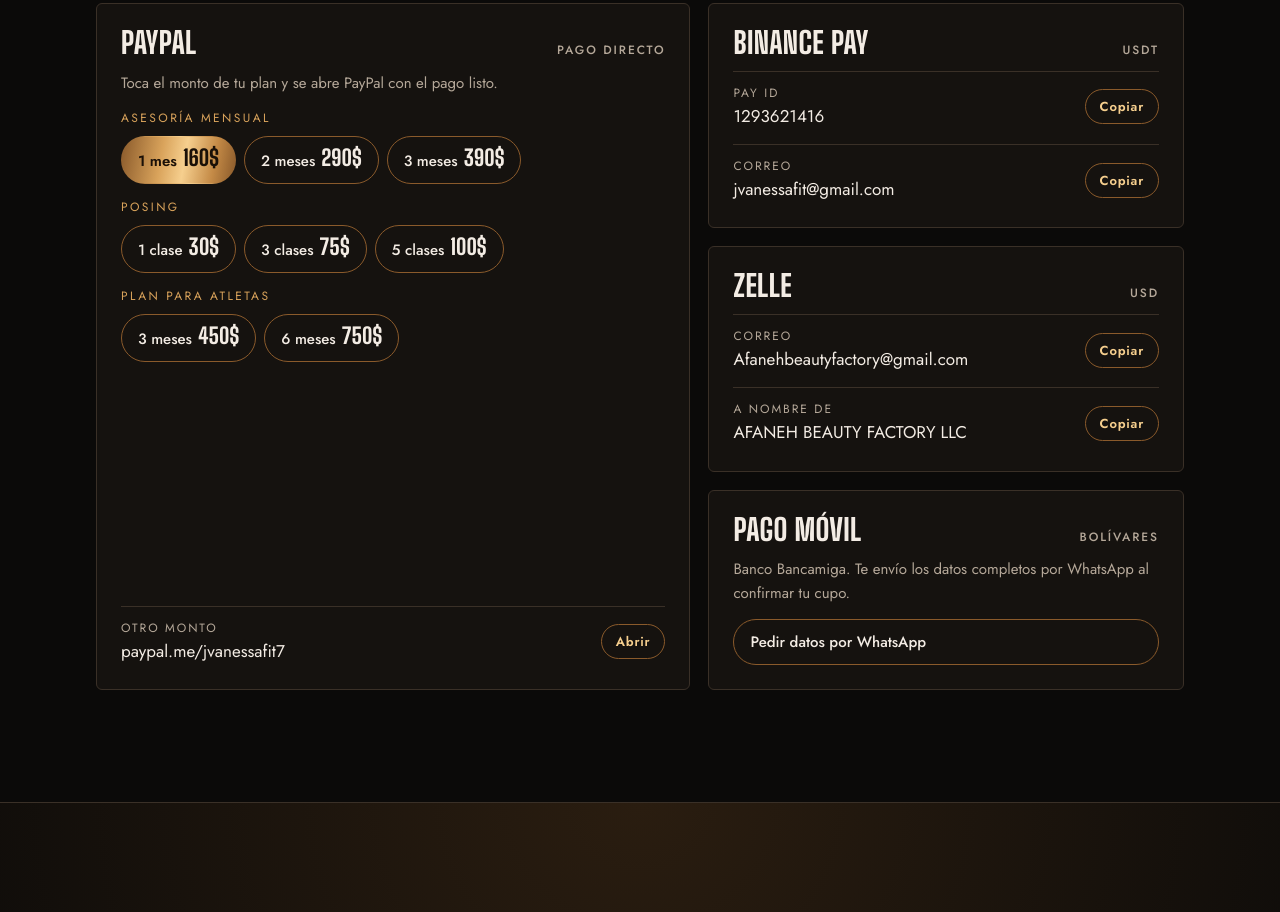
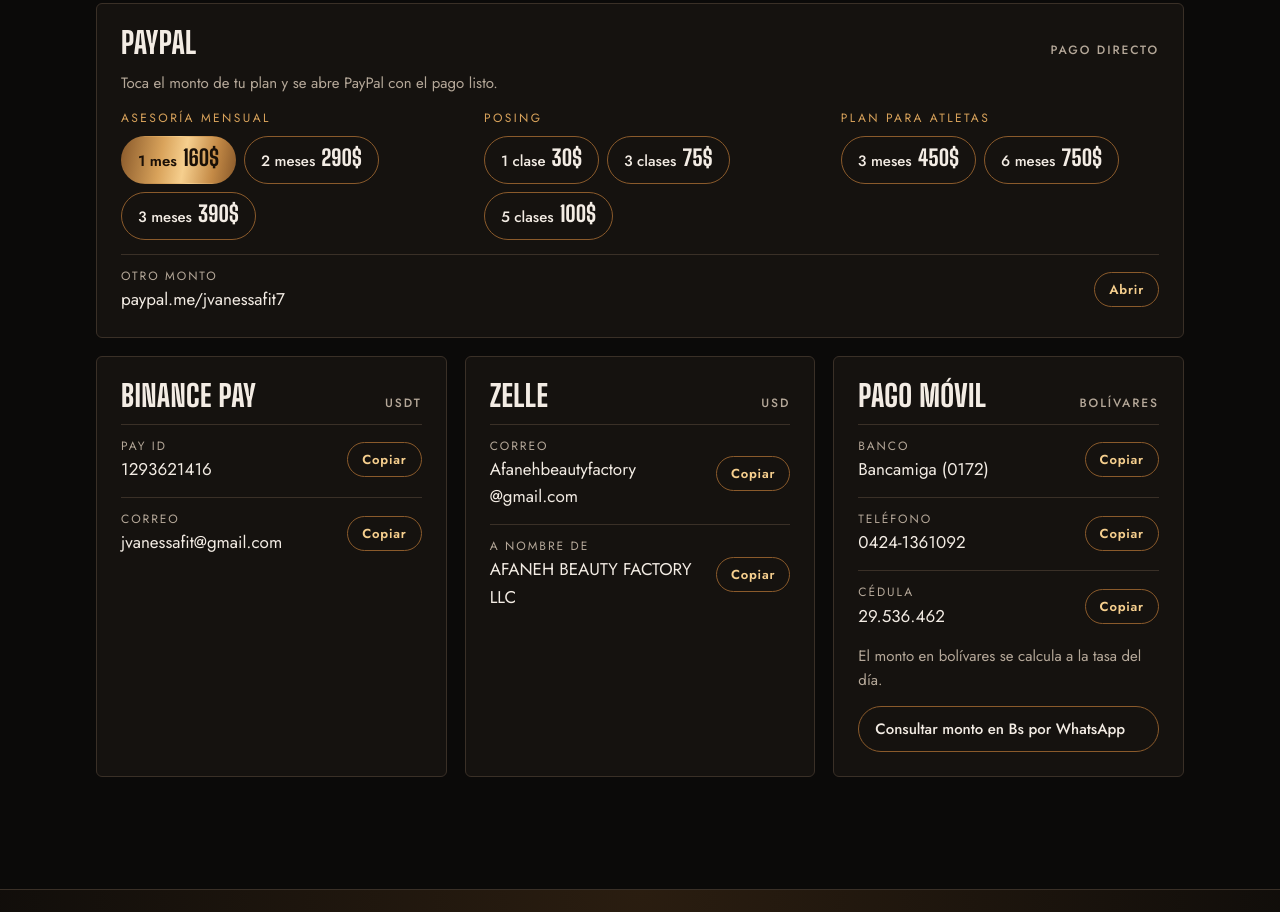
Before and after one commit to vanessa-fit/vanessa-fit.github.io, a plain HTML site: page index.html in a window 1280 px wide. Shown: the part 8041-8953 px from the top of the page. Drawn offline with nearby package versions, Linux system fonts and the light colour scheme.

Commit message:
Pago Móvil con datos completos y bloque de pagos reorganizado
Co-Authored-By: Claude Opus 5.5 <noreply@anthropic.com>

```diff
--- a/index.html
+++ b/index.html
@@ -197,8 +197,6 @@ footer { padding-block: 22px; text-align: center; color: var(--muted); font-size
 
 /* RESPONSIVE */
 @media (max-width: 900px) {
-  .pay-grid { grid-template-columns: 1fr; }
-  .pay-card.paypal { grid-row: auto; }
   .hero-grid, .welcome, .method, .cert { grid-template-columns: 1fr; }
   .hero-photo { order: -1; max-width: 520px; }
   .plans, .rules, .benefits { grid-template-columns: 1fr; }
@@ -238,10 +236,11 @@ footer { padding-block: 22px; text-align: center; color: var(--muted); font-size
 .notice { display: flex; gap: 14px; align-items: flex-start; background: #1d160e; border: 1px solid var(--gold-lo); border-radius: 6px; padding: 16px 20px; margin-bottom: 22px; color: var(--text); font-size: 16px; }
 .notice b { color: var(--gold-hi); font-weight: 600; }
 .notice a { color: var(--gold-hi); }
-.pay-grid { display: grid; grid-template-columns: 1.25fr 1fr; gap: 18px; }
+.pay-grid { display: grid; grid-template-columns: repeat(3, 1fr); gap: 18px; }
 .pay-card { background: var(--ink-2); border: 1px solid var(--line); border-radius: 6px; padding: 24px; display: flex; flex-direction: column; gap: 14px; min-width: 0; }
-.pay-card.paypal { grid-row: span 3; }
-.pay-card.paypal .field { margin-top: auto; }
+.pay-card.paypal { grid-column: 1 / -1; display: grid; grid-template-columns: repeat(3, auto) 1fr; column-gap: 40px; row-gap: 14px; align-items: start; }
+.pay-card.paypal > h3, .pay-card.paypal > p { grid-column: 1 / -1; }
+.pay-card.paypal > .field { grid-column: 1 / -1; }
 .pay-card h3 { font-size: 30px; display: flex; align-items: baseline; justify-content: space-between; gap: 12px; }
 .pay-card h3 small { font-family: var(--f-body); font-size: 12px; font-weight: 500; letter-spacing: .16em; color: var(--muted); }
 .pay-card p { margin: 0; color: var(--muted); font-size: 15px; }
@@ -259,7 +258,7 @@ footer { padding-block: 22px; text-align: center; color: var(--muted); font-size
 .copy { flex: none; font: 600 13px var(--f-body); letter-spacing: .06em; color: var(--gold-hi); background: transparent; border: 1px solid var(--gold-lo); border-radius: 999px; padding: 7px 14px; cursor: pointer; }
 .copy:hover { border-color: var(--gold); }
 .copy.ok { color: #1a1007; background: var(--gold-grad); border-color: transparent; }
-@media (max-width: 900px) { .pay-grid { grid-template-columns: 1fr; } .pay-card.paypal { grid-row: auto; } }
+@media (max-width: 900px) { .pay-grid { grid-template-columns: 1fr; } .pay-card.paypal { display: flex; } }
 </style>
 
 <header class="hero">
@@ -543,17 +542,20 @@ footer { padding-block: 22px; text-align: center; color: var(--muted); font-size
       <article class="pay-card">
         <h3>Binance Pay <small>USDT</small></h3>
         <div class="field"><div><small>Pay ID</small><code>1293621416</code></div><button class="copy" type="button" data-copy="1293621416">Copiar</button></div>
-        <div class="field"><div><small>Correo</small><code>jvanessafit@gmail.com</code></div><button class="copy" type="button" data-copy="jvanessafit@gmail.com">Copiar</button></div>
+        <div class="field"><div><small>Correo</small><code>jvanessafit<wbr>@gmail.com</code></div><button class="copy" type="button" data-copy="jvanessafit@gmail.com">Copiar</button></div>
       </article>
       <article class="pay-card">
         <h3>Zelle <small>USD</small></h3>
-        <div class="field"><div><small>Correo</small><code>Afanehbeautyfactory@gmail.com</code></div><button class="copy" type="button" data-copy="Afanehbeautyfactory@gmail.com">Copiar</button></div>
+        <div class="field"><div><small>Correo</small><code>Afanehbeautyfactory<wbr>@gmail.com</code></div><button class="copy" type="button" data-copy="Afanehbeautyfactory@gmail.com">Copiar</button></div>
         <div class="field"><div><small>A nombre de</small><code>AFANEH BEAUTY FACTORY LLC</code></div><button class="copy" type="button" data-copy="AFANEH BEAUTY FACTORY LLC">Copiar</button></div>
       </article>
       <article class="pay-card">
         <h3>Pago Móvil <small>BOLÍVARES</small></h3>
-        <p>Banco Bancamiga. Te envío los datos completos por WhatsApp al confirmar tu cupo.</p>
-        <a class="pay-link" href="https://wa.me/584241361092?text=Hola%20Vanessa%2C%20quiero%20pagar%20en%20bol%C3%ADvares%20por%20Pago%20M%C3%B3vil.%20%C2%BFMe%20env%C3%ADas%20los%20datos%3F" target="_blank" rel="noopener">Pedir datos por WhatsApp</a>
+        <div class="field"><div><small>Banco</small><code>Bancamiga (0172)</code></div><button class="copy" type="button" data-copy="0172">Copiar</button></div>
+        <div class="field"><div><small>Teléfono</small><code>0424-1361092</code></div><button class="copy" type="button" data-copy="04241361092">Copiar</button></div>
+        <div class="field"><div><small>Cédula</small><code>29.536.462</code></div><button class="copy" type="button" data-copy="29536462">Copiar</button></div>
+        <p>El monto en bolívares se calcula a la tasa del día.</p>
+        <a class="pay-link" href="https://wa.me/584241361092?text=Hola%20Vanessa%2C%20quiero%20pagar%20en%20bol%C3%ADvares%20por%20Pago%20M%C3%B3vil.%20%C2%BFCu%C3%A1l%20es%20el%20monto%20en%20Bs%20de%20hoy%3F" target="_blank" rel="noopener">Consultar monto en Bs por WhatsApp</a>
       </article>
     </div>
   </div>
```
Also changed, not shown: 1 other file.
